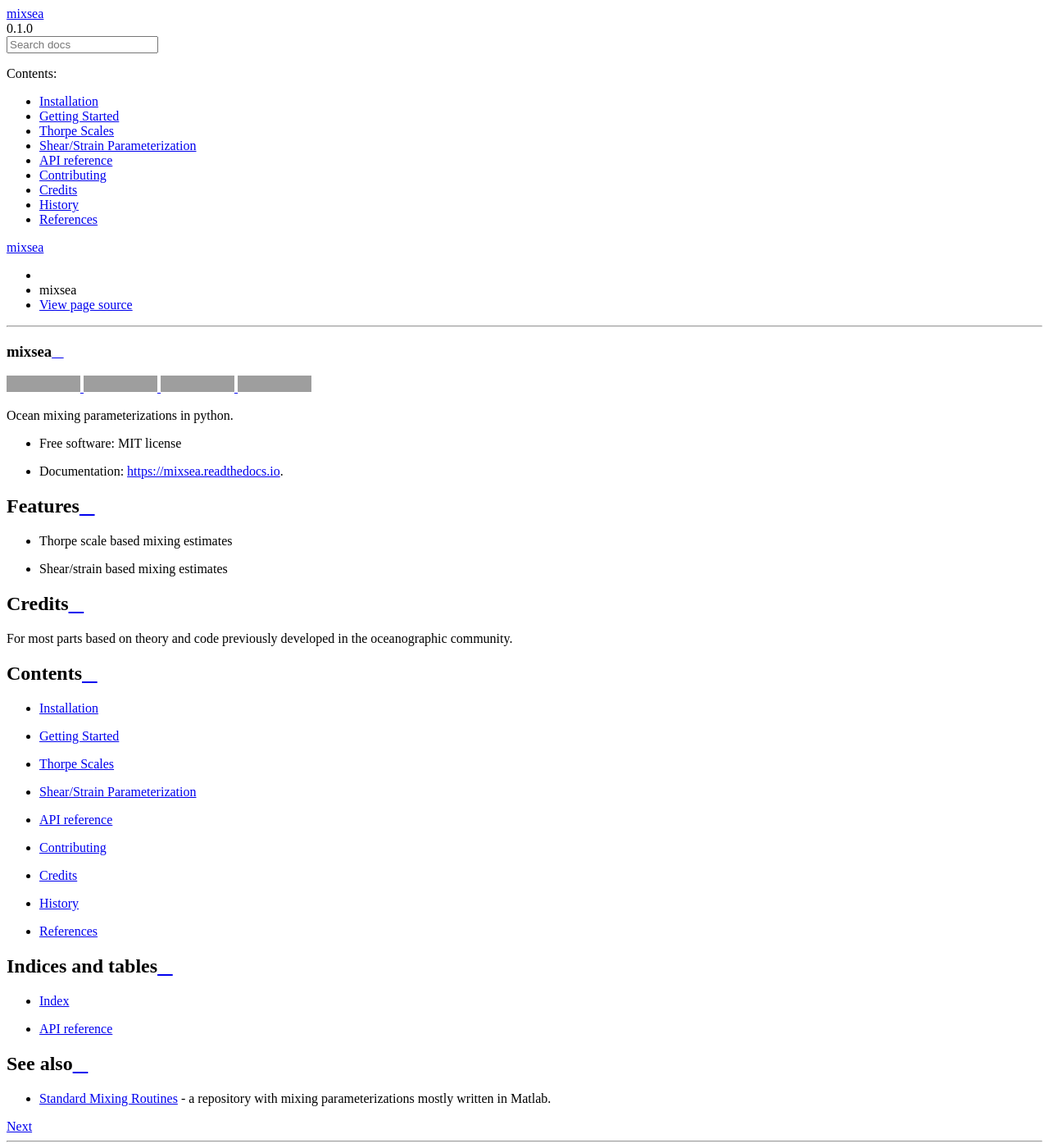
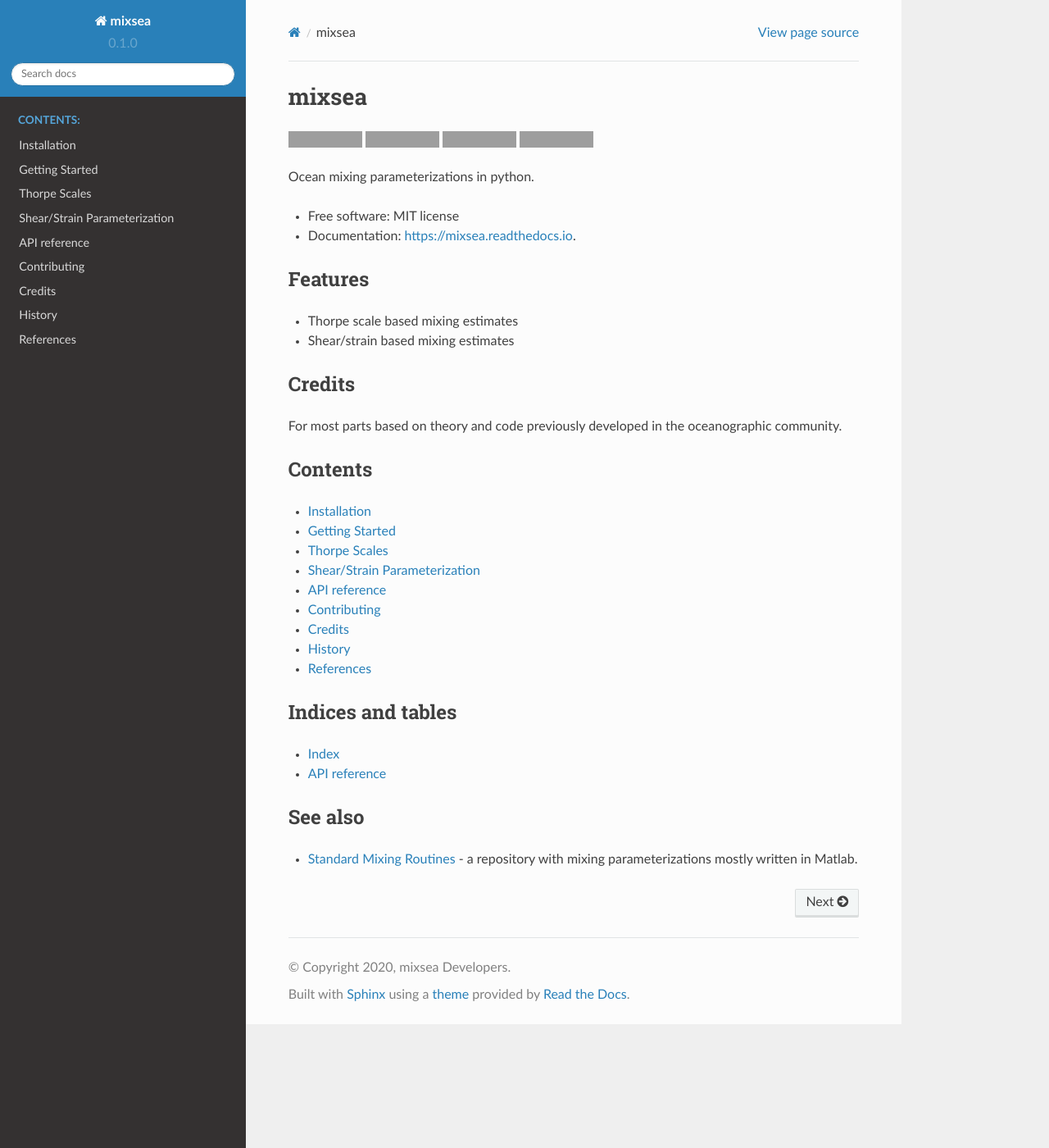
Before and after one commit to modscripps/mixsea, a Sphinx documentation site: the page built from docs/index.rst, in a window 1280 px wide and 1400 px high. Shown: the whole window at 82% size. Built offline with Sphinx 7.4.7 and the Read the Docs theme 2.0.0, drawn with Linux system fonts in a browser that asks for light colours; grey boxes are pictures that could not be loaded.

Commit message:
Commented out custom table css to fix doc build
I had to comment out the css overwrites because I think they were completely overwriting the entire default css sheet.

Based on what it says here (https://www.sphinx-doc.org/en/master/usage/configuration.html) it seems that `CSS @import` is the correct way of doing small overwrites of the default css sheet.

```diff
--- a/docs/conf.py
+++ b/docs/conf.py
@@ -29,7 +29,7 @@ sys.path.insert(0, os.path.abspath(".."))
 
 # If your documentation needs a minimal Sphinx version, state it here.
 #
-# needs_sphinx = '1.0'
+# needs_sphinx = '1.3'
 
 # Add any Sphinx extension module names here, as strings. They can be
 # extensions coming with Sphinx (named 'sphinx.ext.*') or your custom ones.
@@ -137,9 +137,10 @@ html_static_path = ["_static"]
 # fix api table width.
 # fix from https://rackerlabs.github.io/docs-rackspace/tools/rtd-tables.html
 
-html_context = {
-    "css_files": ["_static/theme_overrides.css"]  # override wide tables in RTD theme
-}
+# This was breaking all of my static html formatting, so I think this is the wrong way to do this
+# html_context = {
+#    "css_files": ["_static/theme_overrides.css"]  # override wide tables in RTD theme
+# }
 
 
 # -- Options for HTMLHelp output ---------------------------------------
```
